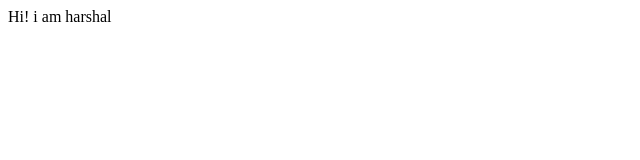
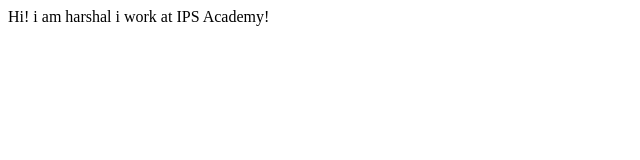
Before and after one commit to harshal161989/student-name-site, a plain HTML site: page index.html in a window 1280 px wide. Shown: the whole page, without its empty margins (0-640 px from the left). Drawn offline with Linux system fonts and the light colour scheme.

Commit message:
update: add my work place

```diff
--- a/index.html
+++ b/index.html
@@ -8,5 +8,6 @@
 </head>
 <body>
    Hi! i am harshal
+   i work at IPS Academy!
 </body>
 </html>
```
